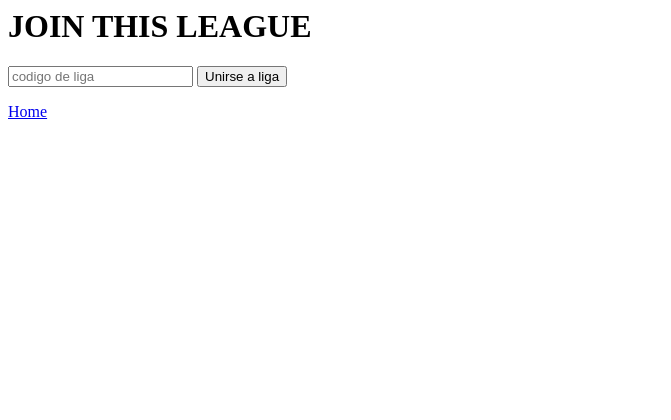
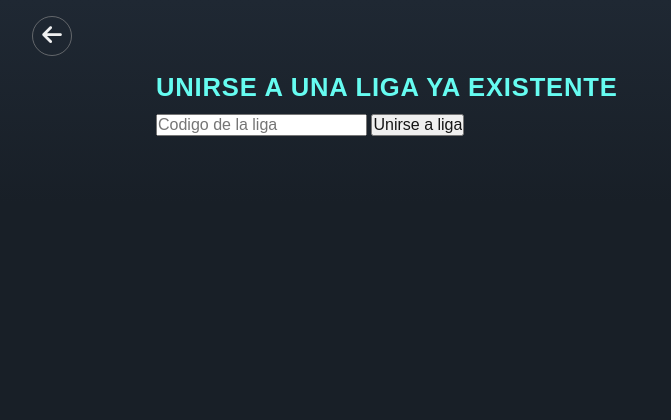
Before and after one commit to FocaNegra/fantasy, a Django app: page /join_league/ in a window 1280 px wide. Shown: the top 420 px of the page, without its empty margins (0-671 px from the left). Before the commit the page ends 119 px from the top, so only its background shows below. Run offline with Django 4.2, Linux system fonts and the light colour scheme; parts of the project's set-up code (start-up, migrations or seed data) failed here and were passed over; some libraries are stand-ins or nearby versions; some web fonts are replaced.

Commit message:
Created HTML for league join

```diff
--- a/base/templates/base/join_league.html
+++ b/base/templates/base/join_league.html
@@ -1,8 +1,17 @@
-<h1>JOIN THIS LEAGUE</h1>
-<div>
+{% extends 'secondary.html' %}
+
+{% block content %}
+<div class="vertical-content">
+    <h1>
+        UNIRSE A UNA LIGA YA EXISTENTE
+    </h1>
     <form action="" method="POST">
-        <input type="text" placeholder="codigo de liga">
-        <input type="submit" value="Unirse a liga">
+        {% csrf_token %}
+        <input type="text" placeholder="Codigo de la liga" value="">
+        <input type="submit" value="Unirse a liga"name="action">
     </form>
+
+
 </div>
-<a href="{% url 'home' %}">Home</a>
+
+{% endblock content %}
```
Also changed, not shown: base/custom_functions/random_functions.py (added, +8 -0 lines).
